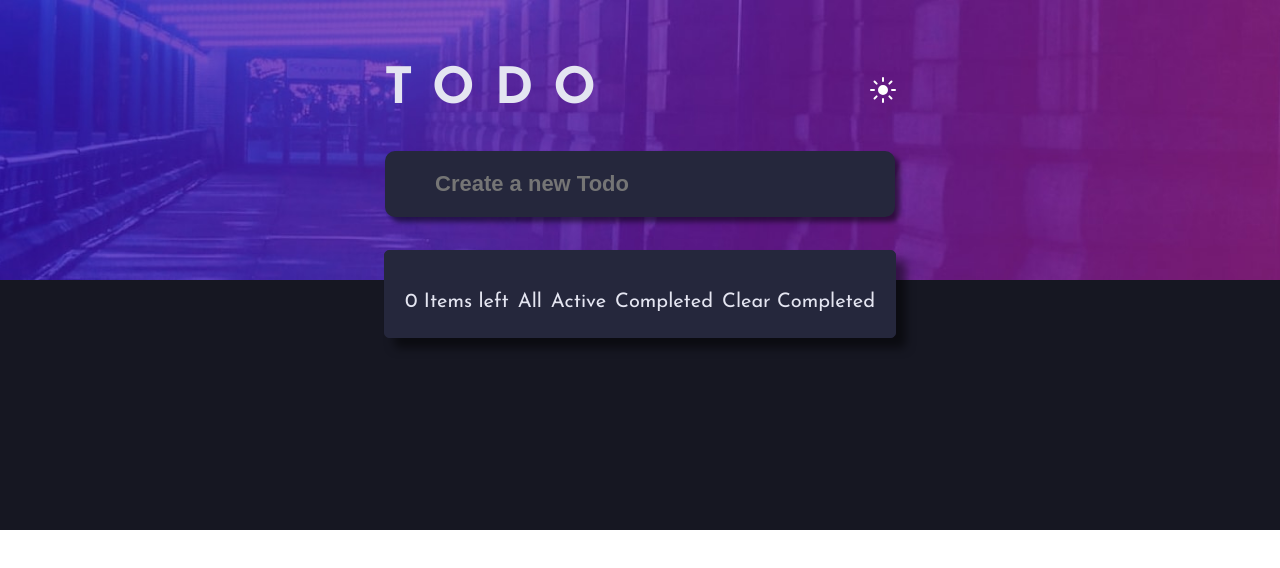
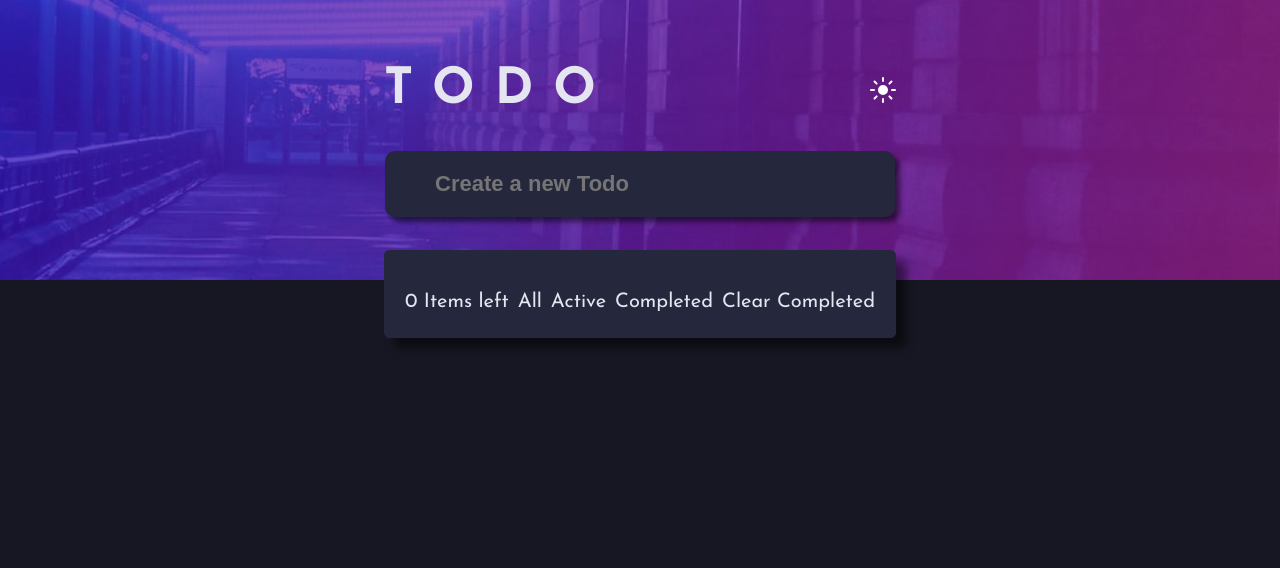
Before and after one commit to Godswilldev/ReactJs-todo-list, a React (Create React App) app: page / in a window 1280 px wide. Shown: the top 568 px of the page. Built offline with nearby package versions, Linux system fonts and the light colour scheme.

Commit message:
adjusted the overall font-size

```diff
--- a/src/sass/base/_reset.scss
+++ b/src/sass/base/_reset.scss
@@ -8,6 +8,9 @@
 html {
     box-sizing: border-box;
     font-size: 62.5%;
+    @include respond(tab-port) {
+        font-size: 50%;
+    }
 }
 body {
     font-family: "Josefin Sans", sans-serif;
--- a/src/sass/components/_app.scss
+++ b/src/sass/components/_app.scss
@@ -1,10 +1,10 @@
 .app {
     transition: all 0.6s;
     height: 100%;
-    padding-bottom: 15%;
+    padding-bottom: 100%;
     @include respond(tab-land) {
         height: 100%;
-        padding-bottom: 80%;
+        padding-bottom: 100%;
     }
 
     &__light {
```
